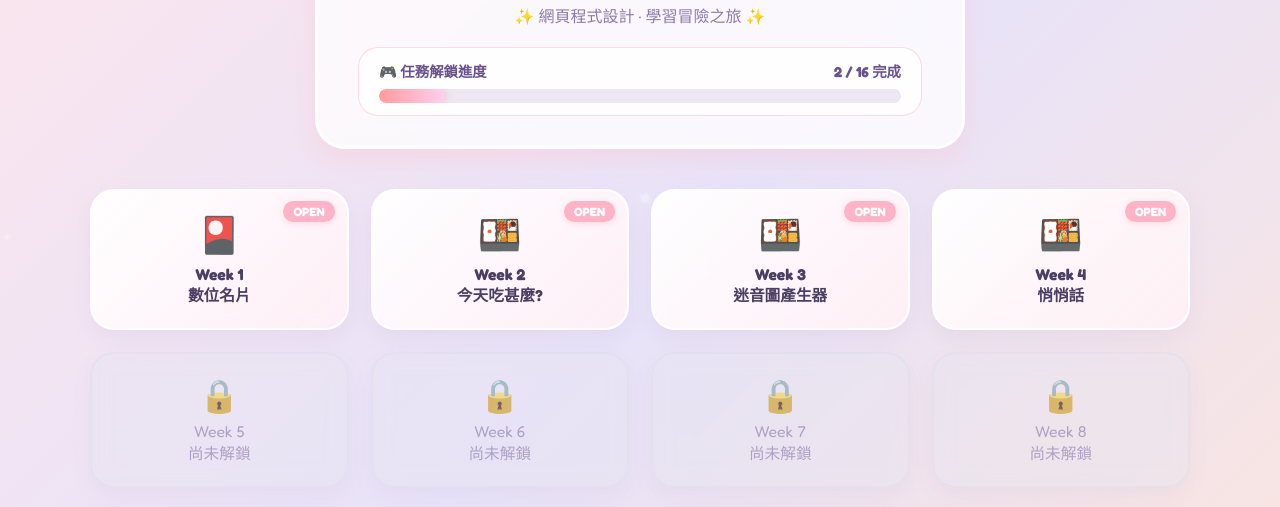
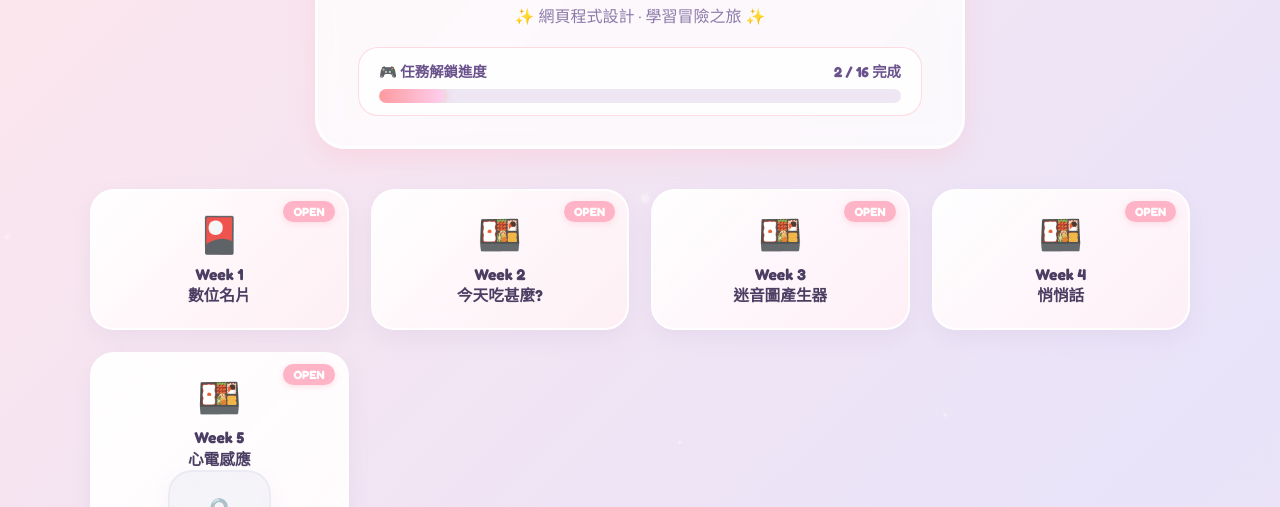
Before and after one commit to s26122134-ui/8546847, a plain HTML site: page index.html in a window 1280 px wide. Shown: the part 290-797 px from the top of the page. Drawn offline with Linux system fonts and the light colour scheme; a web font is replaced by a local one.

Commit message:
Update index.html

```diff
--- a/index.html
+++ b/index.html
@@ -442,11 +442,11 @@
                 <div class="card-title">Week 4<br>悄悄話</div>
             </a>
 
-            <!-- 關卡 5 (未解鎖) -->
-            <div class="card locked">
-                <div class="lock-icon">🔒</div>
-                <div class="card-title">Week 5<br>尚未解鎖</div>
-            </div>
+           <!-- 關卡 5 (已解鎖) -->
+            <a href="w5/index.html" class="card unlocked">
+                <span class="badge">OPEN</span>
+                <div class="card-icon">🍱</div>
+                <div class="card-title">Week 5<br>心電感應</div>
 
             <!-- 關卡 6 (未解鎖) -->
             <div class="card locked">
```
